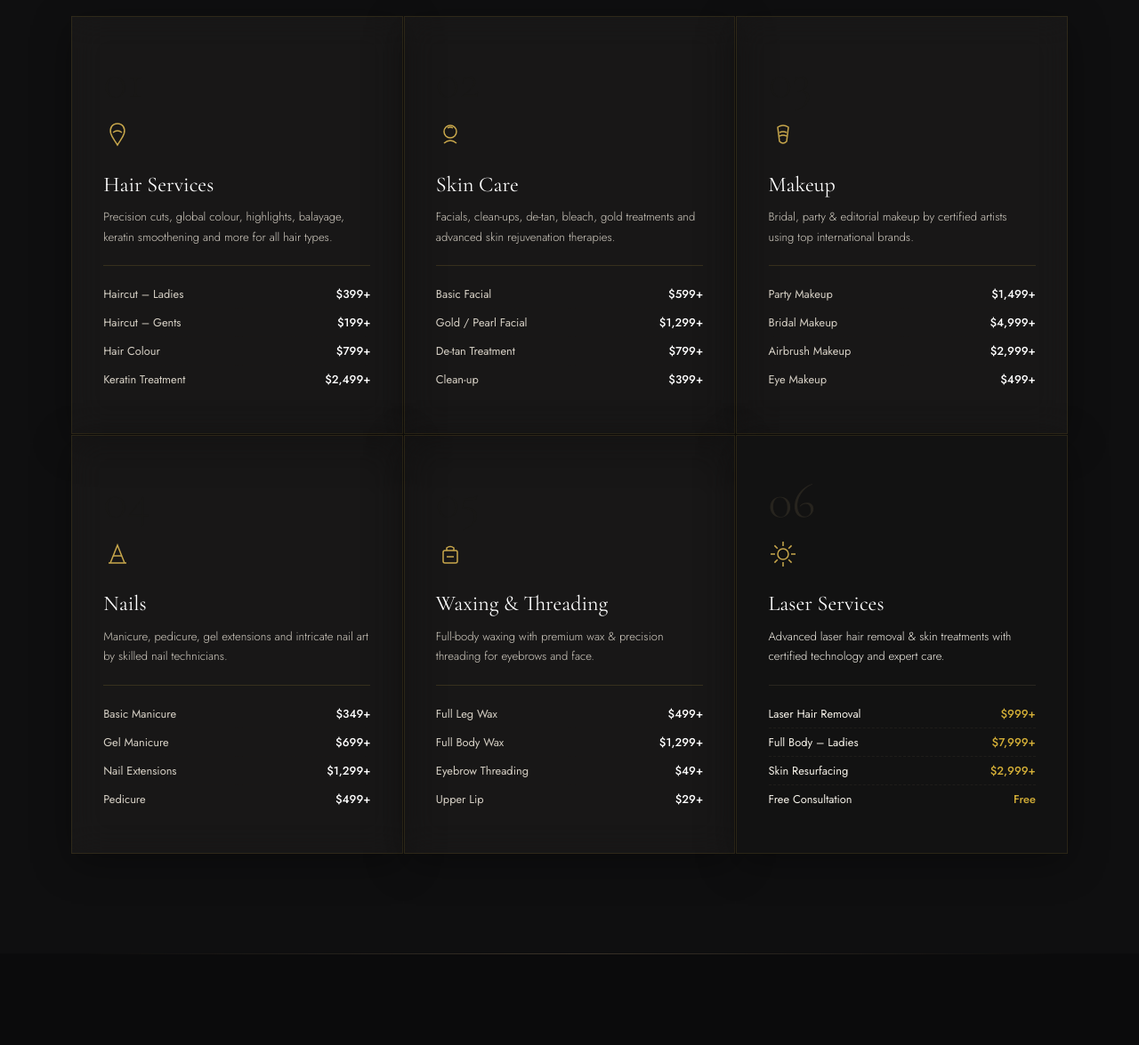
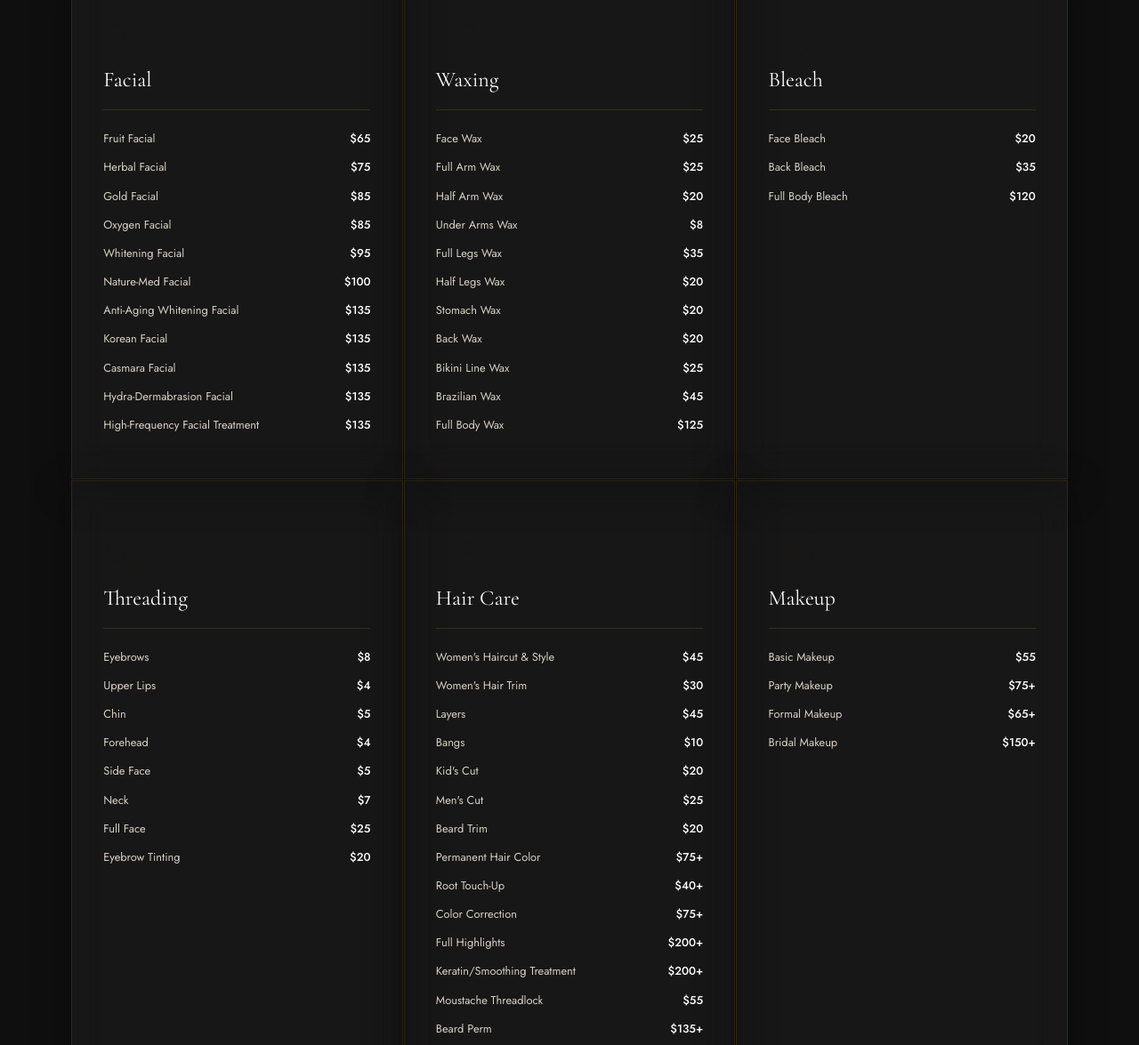
Before and after one commit to Shivanshi-Dubey/avis-beauty-studio, a plain HTML site: page avi-beauty-studio/index.html in a window 1280 px wide. Shown: the part 1123-2298 px from the top of the page at 89% size. Drawn offline with nearby package versions, Linux system fonts and the light colour scheme.

Commit message:
update booking fixes

```diff
--- a/avi-beauty-studio/css/style.css
+++ b/avi-beauty-studio/css/style.css
@@ -473,7 +473,12 @@
   .svc-row:last-child { border-bottom:none; }
   .svc-row span:last-child { color:var(--text-dark); font-weight:500; white-space:nowrap; margin-left:.5rem; }
 
-  /* ── LASER SPOTLIGHT ── */
+  /* ── LASER SPOTLIGHT ──
+     FIX: previously .laser-img had BOTH a CSS background-image
+     AND a real <img> tag inside it. That stacked two images on
+     top of each other and caused the overlap. Now the <img> is
+     the only image, positioned to fill the box, and the dark
+     tint overlay sits above it via z-index. */
   #laser        { background:var(--charcoal); padding:0; }
   .laser-inner  { display:grid; grid-template-columns:1fr 1fr; min-height:560px; }
   .laser-text   { padding:7rem 5rem; display:flex; flex-direction:column; justify-content:center; }
@@ -484,22 +489,39 @@
   .laser-perk   { display:flex; align-items:center; gap:.9rem; font-size:.83rem; color:var(--text-on-dark); font-weight:300; }
   .perk-dot     { width:6px; height:6px; border-radius:50%; background:var(--gold); flex-shrink:0; }
   .laser-img {
-    background:url('https://images.unsplash.com/photo-1594824476967-48c8b964273f?w=900&q=85') center/cover no-repeat;
-    position:relative; min-height:400px;
-  }
-  .laser-img::before { content:''; position:absolute; inset:0; background:rgba(26,20,16,.18); }
+    position:relative;
+    min-height:400px;
+    overflow:hidden;
+  }
+  .laser-img img{
+    position:absolute;
+    inset:0;
+    width:100%;
+    height:100%;
+    object-fit:cover;
+    display:block;
+  }
+  .laser-img::before {
+    content:'';
+    position:absolute;
+    inset:0;
+    background:rgba(26,20,16,.18);
+    z-index:1;
+    pointer-events:none;
+  }
 
   /* ── GALLERY ── */
   #gallery      { background:var(--warm-white); }
   #gallery .sec-tag::before { background:var(--gold); }
   #gallery .sec-title      { color:var(--charcoal); }
   #gallery .sec-title em   { color:#8a6d1c; }
-  .gallery-grid {
+  .gallery-grid{
     display:grid;
     grid-template-columns:2fr 1fr 1fr;
-    grid-template-rows:240px 240px;
-    gap:8px; margin-top:3.5rem;
-  }
+    grid-template-rows:320px 320px;   /* was 240px */
+    gap:8px;
+    margin-top:3.5rem;
+}
   .g-item           { overflow:hidden; position:relative; cursor:pointer; }
   .g-item:first-child { grid-row:span 2; }
   .g-item img       { width:100%; height:100%; object-fit:cover; transition:transform .7s; display:block; }
@@ -1534,7 +1556,11 @@ body{
   padding-bottom:2rem;
 }
 
-/* ── ABOUT ── */
+/* ── ABOUT ──
+   FIX: same bug as the laser section. .about-img previously had
+   a CSS background-image AND a real <img> inside it, stacking
+   two images. Now the <img> fills the box via absolute position
+   + object-fit, and border-radius/overflow keep the rounded crop. */
 .about-sec{
   background:#0f0f10;
 }
@@ -1551,8 +1577,17 @@ body{
   width:100%;
   min-height:480px;
   border-radius:24px;
-  background:url('https://images.unsplash.com/photo-1560066984-138dadb4c035?w=900&q=85') center/cover no-repeat;
   border:1px solid rgba(212,175,55,.15);
+  position:relative;
+  overflow:hidden;
+}
+.about-img img{
+  position:absolute;
+  inset:0;
+  width:100%;
+  height:100%;
+  object-fit:cover;
+  display:block;
 }
 .about-badge{
   position:absolute;
@@ -1566,6 +1601,7 @@ body{
   letter-spacing:.16em;
   text-transform:uppercase;
   border-radius:40px;
+  z-index:2;
 }
 .about-content .sec-title{
   color:#fff;
--- a/avi-beauty-studio/index.html
+++ b/avi-beauty-studio/index.html
@@ -127,143 +127,143 @@
      SERVICES
 ════════════════════════════════════════ -->
 <section class="sec" id="services">
+
   <div class="svc-header">
       <div>
-      <div class="sec-tag">What We Offer</div>
-      <h2 class="sec-title">Our <em>Signature</em><br>Services</h2>
+          <div class="sec-tag">Our Services</div>
+          <h2 class="sec-title">Premium <em>Beauty</em> Services</h2>
       </div>
-    <p class="sec-lead">From precision cuts to advanced laser sessions — every treatment is performed by certified specialists.</p>
+
+      <p class="sec-lead">
+          Professional beauty services performed by experienced stylists using premium products.
+      </p>
   </div>
 
   <div class="svc-grid">
-    <!-- 01 Hair -->
+
+      <!-- FACIAL -->
       <div class="svc-card">
           <div class="svc-num">01</div>
-      <div class="svc-icon">
-        <svg viewBox="0 0 32 32" fill="none" stroke="#c9a84c" stroke-width="1.5">
-          <path d="M16 4C10 4 7 9 8.5 15C10 20 13 23 16 28C19 23 22 20 23.5 15C25 9 22 4 16 4Z"/>
-          <path d="M11 14Q16 10 21 14"/>
-        </svg>
-      </div>
-      <h3>Hair Services</h3>
-      <p>Precision cuts, global colour, highlights, balayage, keratin smoothening and more for all hair types.</p>
+          <h3>Facial</h3>
+
           <div class="svc-list">
-        <div class="svc-row"><span>Haircut – Ladies</span><span>$399+</span></div>
-        <div class="svc-row"><span>Haircut – Gents</span><span>$199+</span></div>
-        <div class="svc-row"><span>Hair Colour</span><span>$799+</span></div>
-        <div class="svc-row"><span>Keratin Treatment</span><span>$2,499+</span></div>
+              <div class="svc-row"><span>Fruit Facial</span><span>$65</span></div>
+              <div class="svc-row"><span>Herbal Facial</span><span>$75</span></div>
+              <div class="svc-row"><span>Gold Facial</span><span>$85</span></div>
+              <div class="svc-row"><span>Oxygen Facial</span><span>$85</span></div>
+              <div class="svc-row"><span>Whitening Facial</span><span>$95</span></div>
+              <div class="svc-row"><span>Nature-Med Facial</span><span>$100</span></div>
+              <div class="svc-row"><span>Anti-Aging Whitening Facial</span><span>$135</span></div>
+              <div class="svc-row"><span>Korean Facial</span><span>$135</span></div>
+              <div class="svc-row"><span>Casmara Facial</span><span>$135</span></div>
+              <div class="svc-row"><span>Hydra-Dermabrasion Facial</span><span>$135</span></div>
+              <div class="svc-row"><span>High-Frequency Facial Treatment</span><span>$135</span></div>
           </div>
       </div>
 
-    <!-- 02 Skin -->
+      <!-- WAXING -->
       <div class="svc-card">
           <div class="svc-num">02</div>
-      <div class="svc-icon">
-        <svg viewBox="0 0 32 32" fill="none" stroke="#c9a84c" stroke-width="1.5">
-          <circle cx="16" cy="13" r="7"/>
-          <path d="M9 26Q16 20 23 26"/>
-          <path d="M13 9Q16 7 19 9"/>
-        </svg>
-      </div>
-      <h3>Skin Care</h3>
-      <p>Facials, clean-ups, de-tan, bleach, gold treatments and advanced skin rejuvenation therapies.</p>
+          <h3>Waxing</h3>
+
           <div class="svc-list">
-        <div class="svc-row"><span>Basic Facial</span><span>$599+</span></div>
-        <div class="svc-row"><span>Gold / Pearl Facial</span><span>$1,299+</span></div>
-        <div class="svc-row"><span>De-tan Treatment</span><span>$799+</span></div>
-        <div class="svc-row"><span>Clean-up</span><span>$399+</span></div>
+              <div class="svc-row"><span>Face Wax</span><span>$25</span></div>
+              <div class="svc-row"><span>Full Arm Wax</span><span>$25</span></div>
+              <div class="svc-row"><span>Half Arm Wax</span><span>$20</span></div>
+              <div class="svc-row"><span>Under Arms Wax</span><span>$8</span></div>
+              <div class="svc-row"><span>Full Legs Wax</span><span>$35</span></div>
+              <div class="svc-row"><span>Half Legs Wax</span><span>$20</span></div>
+              <div class="svc-row"><span>Stomach Wax</span><span>$20</span></div>
+              <div class="svc-row"><span>Back Wax</span><span>$20</span></div>
+              <div class="svc-row"><span>Bikini Line Wax</span><span>$25</span></div>
+              <div class="svc-row"><span>Brazilian Wax</span><span>$45</span></div>
+              <div class="svc-row"><span>Full Body Wax</span><span>$125</span></div>
           </div>
       </div>
 
-    <!-- 03 Makeup -->
+      <!-- BLEACH -->
       <div class="svc-card">
           <div class="svc-num">03</div>
-      <div class="svc-icon">
-        <svg viewBox="0 0 32 32" fill="none" stroke="#c9a84c" stroke-width="1.5">
-          <path d="M10 8Q16 4 22 8L20 24Q16 28 12 24Z"/>
-          <path d="M12 14Q16 12 20 14"/>
-          <path d="M12 18Q16 16 20 18"/>
-        </svg>
-      </div>
-      <h3>Makeup</h3>
-      <p>Bridal, party &amp; editorial makeup by certified artists using top international brands.</p>
+          <h3>Bleach</h3>
+
           <div class="svc-list">
-        <div class="svc-row"><span>Party Makeup</span><span>$1,499+</span></div>
-        <div class="svc-row"><span>Bridal Makeup</span><span>$4,999+</span></div>
-        <div class="svc-row"><span>Airbrush Makeup</span><span>$2,999+</span></div>
-        <div class="svc-row"><span>Eye Makeup</span><span>$499+</span></div>
+              <div class="svc-row"><span>Face Bleach</span><span>$20</span></div>
+              <div class="svc-row"><span>Back Bleach</span><span>$35</span></div>
+              <div class="svc-row"><span>Full Body Bleach</span><span>$120</span></div>
           </div>
       </div>
 
-    <!-- 04 Nails -->
+      <!-- THREADING -->
       <div class="svc-card">
           <div class="svc-num">04</div>
-      <div class="svc-icon">
-        <svg viewBox="0 0 32 32" fill="none" stroke="#c9a84c" stroke-width="1.5">
-          <path d="M8 26L16 6L24 26"/>
-          <path d="M11 18L21 18"/>
-          <path d="M6 26L26 26"/>
-        </svg>
-      </div>
-      <h3>Nails</h3>
-      <p>Manicure, pedicure, gel extensions and intricate nail art by skilled nail technicians.</p>
+          <h3>Threading</h3>
+
           <div class="svc-list">
-        <div class="svc-row"><span>Basic Manicure</span><span>$349+</span></div>
-        <div class="svc-row"><span>Gel Manicure</span><span>$699+</span></div>
-        <div class="svc-row"><span>Nail Extensions</span><span>$1,299+</span></div>
-        <div class="svc-row"><span>Pedicure</span><span>$499+</span></div>
+              <div class="svc-row"><span>Eyebrows</span><span>$8</span></div>
+              <div class="svc-row"><span>Upper Lips</span><span>$4</span></div>
+              <div class="svc-row"><span>Chin</span><span>$5</span></div>
+              <div class="svc-row"><span>Forehead</span><span>$4</span></div>
+              <div class="svc-row"><span>Side Face</span><span>$5</span></div>
+              <div class="svc-row"><span>Neck</span><span>$7</span></div>
+              <div class="svc-row"><span>Full Face</span><span>$25</span></div>
+              <div class="svc-row"><span>Eyebrow Tinting</span><span>$20</span></div>
           </div>
       </div>
 
-    <!-- 05 Waxing -->
+      <!-- HAIR CARE -->
       <div class="svc-card">
           <div class="svc-num">05</div>
-      <div class="svc-icon">
-        <svg viewBox="0 0 32 32" fill="none" stroke="#c9a84c" stroke-width="1.5">
-          <rect x="8" y="12" width="16" height="14" rx="2"/>
-          <path d="M12 12L12 9Q16 6 20 9L20 12"/>
-          <line x1="12" y1="19" x2="20" y2="19"/>
-        </svg>
-      </div>
-      <h3>Waxing &amp; Threading</h3>
-      <p>Full-body waxing with premium wax &amp; precision threading for eyebrows and face.</p>
+          <h3>Hair Care</h3>
+
           <div class="svc-list">
-        <div class="svc-row"><span>Full Leg Wax</span><span>$499+</span></div>
-        <div class="svc-row"><span>Full Body Wax</span><span>$1,299+</span></div>
-        <div class="svc-row"><span>Eyebrow Threading</span><span>$49+</span></div>
-        <div class="svc-row"><span>Upper Lip</span><span>$29+</span></div>
+              <div class="svc-row"><span>Women's Haircut & Style</span><span>$45</span></div>
+              <div class="svc-row"><span>Women's Hair Trim</span><span>$30</span></div>
+              <div class="svc-row"><span>Layers</span><span>$45</span></div>
+              <div class="svc-row"><span>Bangs</span><span>$10</span></div>
+              <div class="svc-row"><span>Kid's Cut</span><span>$20</span></div>
+              <div class="svc-row"><span>Men's Cut</span><span>$25</span></div>
+              <div class="svc-row"><span>Beard Trim</span><span>$20</span></div>
+              <div class="svc-row"><span>Permanent Hair Color</span><span>$75+</span></div>
+              <div class="svc-row"><span>Root Touch-Up</span><span>$40+</span></div>
+              <div class="svc-row"><span>Color Correction</span><span>$75+</span></div>
+              <div class="svc-row"><span>Full Highlights</span><span>$200+</span></div>
+              <div class="svc-row"><span>Keratin/Smoothing Treatment</span><span>$200+</span></div>
+              <div class="svc-row"><span>Moustache Threadlock</span><span>$55</span></div>
+              <div class="svc-row"><span>Beard Perm</span><span>$135+</span></div>
           </div>
       </div>
 
-    <!-- 06 Laser (dark card) -->
-    <div class="svc-card svc-card-dark">
-      <div class="svc-num" style="color:rgba(200,169,126,.12);">06</div>
-      <div class="svc-icon">
-        <svg viewBox="0 0 32 32" fill="none" stroke="#c9a84c" stroke-width="1.5">
-          <circle cx="16" cy="16" r="6"/>
-          <line x1="16" y1="2"    x2="16" y2="7"/>
-          <line x1="16" y1="25"   x2="16" y2="30"/>
-          <line x1="2"  y1="16"   x2="7"  y2="16"/>
-          <line x1="25" y1="16"   x2="30" y2="16"/>
-          <line x1="6.4"  y1="6.4"  x2="9.8"  y2="9.8"/>
-          <line x1="22.2" y1="22.2" x2="25.6" y2="25.6"/>
-          <line x1="6.4"  y1="25.6" x2="9.8"  y2="22.2"/>
-          <line x1="22.2" y1="9.8"  x2="25.6" y2="6.4"/>
-        </svg>
-      </div>
-      <h3 style="color:#fff;">Laser Services</h3>
-      <p style="color:var(--text-on-dark);">Advanced laser hair removal &amp; skin treatments with certified technology and expert care.</p>
-      <div class="svc-list" style="border-color:rgba(200,169,126,.12);">
-        <div class="svc-row" style="color:var(--text-on-dark);border-color:rgba(200,169,126,.07);"><span>Laser Hair Removal</span><span style="color:var(--gold);">$999+</span></div>
-        <div class="svc-row" style="color:var(--text-on-dark);border-color:rgba(200,169,126,.07);"><span>Full Body – Ladies</span><span style="color:var(--gold);">$7,999+</span></div>
-        <div class="svc-row" style="color:var(--text-on-dark);border-color:rgba(200,169,126,.07);"><span>Skin Resurfacing</span><span style="color:var(--gold);">$2,999+</span></div>
-        <div class="svc-row" style="color:var(--text-on-dark);border-color:rgba(200,169,126,.07);"><span>Free Consultation</span><span style="color:var(--gold);">Free</span></div>
+      <!-- MAKEUP -->
+      <div class="svc-card">
+          <div class="svc-num">06</div>
+          <h3>Makeup</h3>
+
+          <div class="svc-list">
+              <div class="svc-row"><span>Basic Makeup</span><span>$55</span></div>
+              <div class="svc-row"><span>Party Makeup</span><span>$75+</span></div>
+              <div class="svc-row"><span>Formal Makeup</span><span>$65+</span></div>
+              <div class="svc-row"><span>Bridal Makeup</span><span>$150+</span></div>
           </div>
       </div>
+
+      <!-- HAIRSTYLES -->
+      <div class="svc-card">
+          <div class="svc-num">07</div>
+          <h3>Hairstyles</h3>
+
+          <div class="svc-list">
+              <div class="svc-row"><span>Party Hairstyles</span><span>$55+</span></div>
+              <div class="svc-row"><span>Updo's</span><span>$45+</span></div>
+              <div class="svc-row"><span>Blow Out Styles</span><span>$35+</span></div>
+              <div class="svc-row"><span>Curls & Styled</span><span>$65+</span></div>
+              <div class="svc-row"><span>Straightened & Styled</span><span>$55+</span></div>
+              <div class="svc-row"><span>Bridal Hairstyle</span><span>$125+</span></div>
           </div>
+      </div>
+
+  </div>
+
 </section>
-
-<div class="divider"></div>
 
 <!-- ═══════════════════════════════════════
      PREMIUM DEALS
@@ -395,10 +395,19 @@
 ════════════════════════════════════════ -->
 <section id="laser">
   <div class="laser-inner">
+
+      <!-- Left Side -->
       <div class="laser-text">
           <div class="sec-tag">Advanced Technology</div>
-      <h2 class="sec-title">Laser Hair<br><em>Removal</em></h2>
-      <p class="sec-lead">Safe, effective and long-lasting results with our certified laser equipment — suitable for all skin types.</p>
+
+          <h2 class="sec-title">
+              Laser Hair<br><em>Removal</em>
+          </h2>
+
+          <p class="sec-lead">
+              Safe, effective and long-lasting results with our certified laser equipment — suitable for all skin types.
+          </p>
+
           <div class="laser-perks">
               <div class="laser-perk"><div class="perk-dot"></div>FDA-approved laser equipment</div>
               <div class="laser-perk"><div class="perk-dot"></div>Suitable for all skin tones</div>
@@ -406,9 +415,17 @@
               <div class="laser-perk"><div class="perk-dot"></div>Certified laser technicians</div>
               <div class="laser-perk"><div class="perk-dot"></div>Free consultation session</div>
           </div>
-      <button class="btn-gold" style="margin-top:2rem;" onclick="openModal()">Book Laser Session</button>
+
+          <button class="btn-gold" style="margin-top:2rem;" onclick="openModal()">
+              Book Laser Session
+          </button>
       </div>
-    <div class="laser-img"></div>
+
+      <!-- Right Side -->
+      <div class="laser-img">
+          <img src="images/avis photo 7.png" alt="Laser Hair Removal">
+      </div>
+
   </div>
 </section>
 
@@ -420,7 +437,10 @@
 <section class="sec about-sec" id="about">
   <div class="about-inner">
     <div class="about-visual">
-      <div class="about-img"></div>
+      <div class="about-img">
+        <img src="images/avis photo 4.jpeg"
+             alt="Raman Batth - Founder of Avi's Beauty Studio">
+    </div>
       <div class="about-badge">Est. Belle River</div>
     </div>
     <div class="about-content">
@@ -457,12 +477,13 @@
 <section class="sec" id="gallery">
   <div class="sec-tag">Our Work</div>
   <h2 class="sec-title">Studio <em>Gallery</em></h2>
+
   <div class="gallery-grid">
-    <div class="g-item"><img src="https://images.unsplash.com/photo-1487412947147-5cebf100ffc2?w=800&q=80" alt="Makeup transformation" loading="lazy"></div>
-    <div class="g-item"><img src="https://images.unsplash.com/photo-1522337360788-8b13dee7a37e?w=600&q=80" alt="Hair styling"          loading="lazy"></div>
-    <div class="g-item"><img src="https://images.unsplash.com/photo-1516975080664-ed2fc6a32937?w=600&q=80" alt="Nail art"              loading="lazy"></div>
-    <div class="g-item"><img src="https://images.unsplash.com/photo-1570172619644-dfd03ed5d881?w=600&q=80" alt="Facial treatment"      loading="lazy"></div>
-    <div class="g-item"><img src="https://images.unsplash.com/photo-1562322140-8baeececf3df?w=600&q=80" alt="Hair colour"             loading="lazy"></div>
+    <div class="g-item"><img src="images/avis photo 7.png" alt="Makeup transformation"></div>
+    <div class="g-item"><img src="images/avis photo 2.jpeg" alt="Hair styling"></div>
+    <div class="g-item"><img src="images/avis photo 3.jpeg" alt="Nail art"></div>
+    <div class="g-item"><img src="images/avis photo 4.jpeg" alt="Facial treatment"></div>
+    <div class="g-item"><img src="images/avis photo 1.jpeg" alt="Hair colour"></div>
   </div>
 </section>
 
@@ -604,13 +625,13 @@
 
   <div class="hours-grid">
 
-    <div><span>Monday</span><strong>9 AM – 7 PM</strong></div>
-    <div><span>Tuesday</span><strong>9 AM – 7 PM</strong></div>
-    <div><span>Wednesday</span><strong>9 AM – 7 PM</strong></div>
-    <div><span>Thursday</span><strong>9 AM – 7 PM</strong></div>
-    <div><span>Friday</span><strong>9 AM – 7 PM</strong></div>
-    <div><span>Saturday</span><strong>9 AM – 7 PM</strong></div>
-    <div><span>Sunday</span><strong>9 AM – 7 PM</strong></div>
+    <div><span>Monday</span><strong>10 AM – 6 PM</strong></div>
+    <div><span>Tuesday</span><strong>CLOSED – CLOSED</strong></div>
+    <div><span>Wednesday</span><strong>10 AM – 7 PM</strong></div>
+    <div><span>Thursday</span><strong>10 AM – 7 PM</strong></div>
+    <div><span>Friday</span><strong>10 AM – 7 PM</strong></div>
+    <div><span>Saturday</span><strong>10 AM – 7 PM</strong></div>
+    <div><span>Sunday</span><strong>10 AM – 5 PM</strong></div>
 
   </div>
 
```
Also changed, not shown: avi-beauty-studio/images/avis photo 1.jpeg (added), avi-beauty-studio/images/avis photo 2.jpeg (added), avi-beauty-studio/images/avis photo 3.jpeg (added), avi-beauty-studio/images/avis photo 4.jpeg (added), avi-beauty-studio/images/avis photo 5.jpeg (added), avi-beauty-studio/images/avis photo 6.png (added), avi-beauty-studio/images/avis photo 7.png (added). Lines whose indentation alone changed are shown as unchanged.
